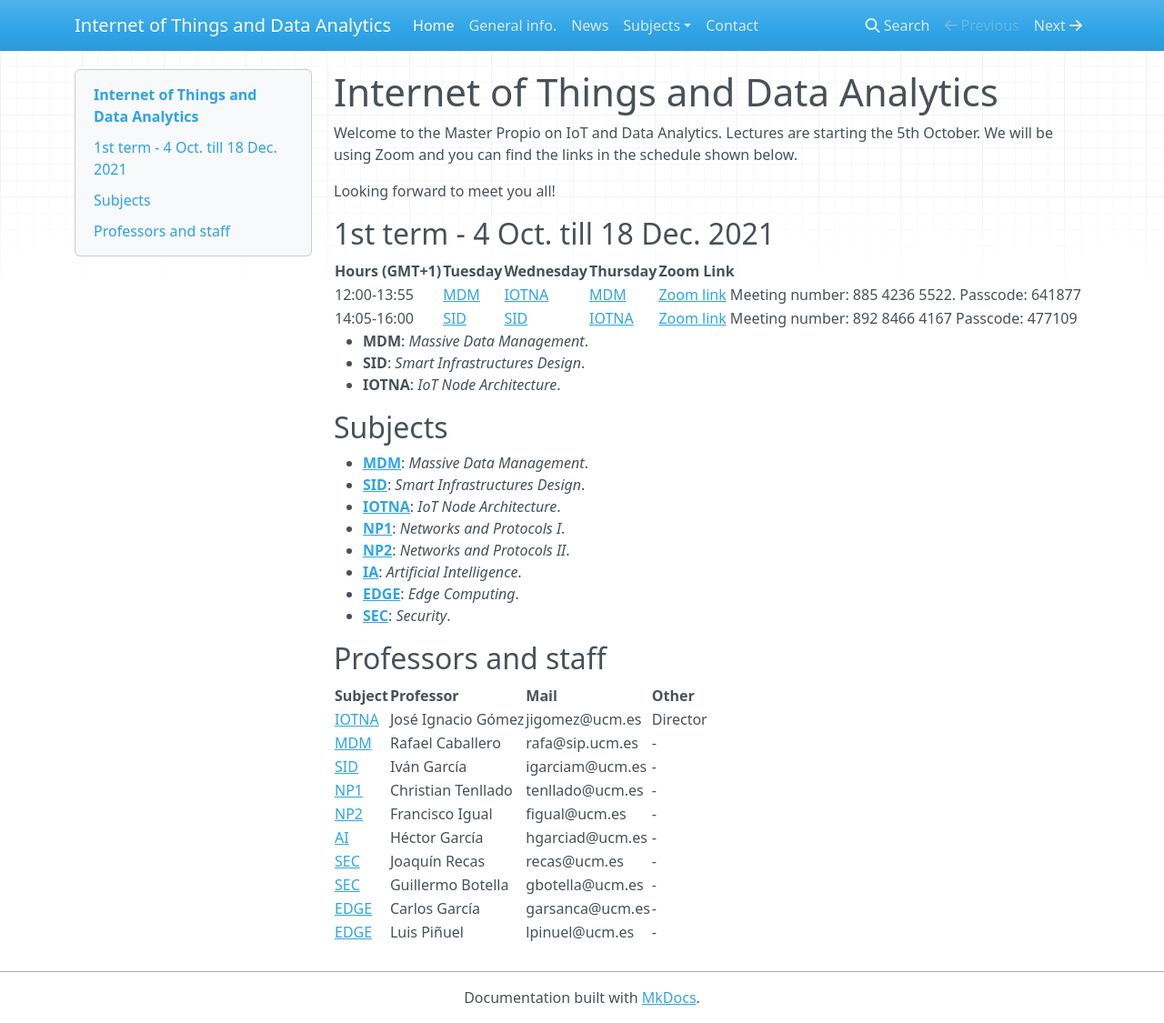
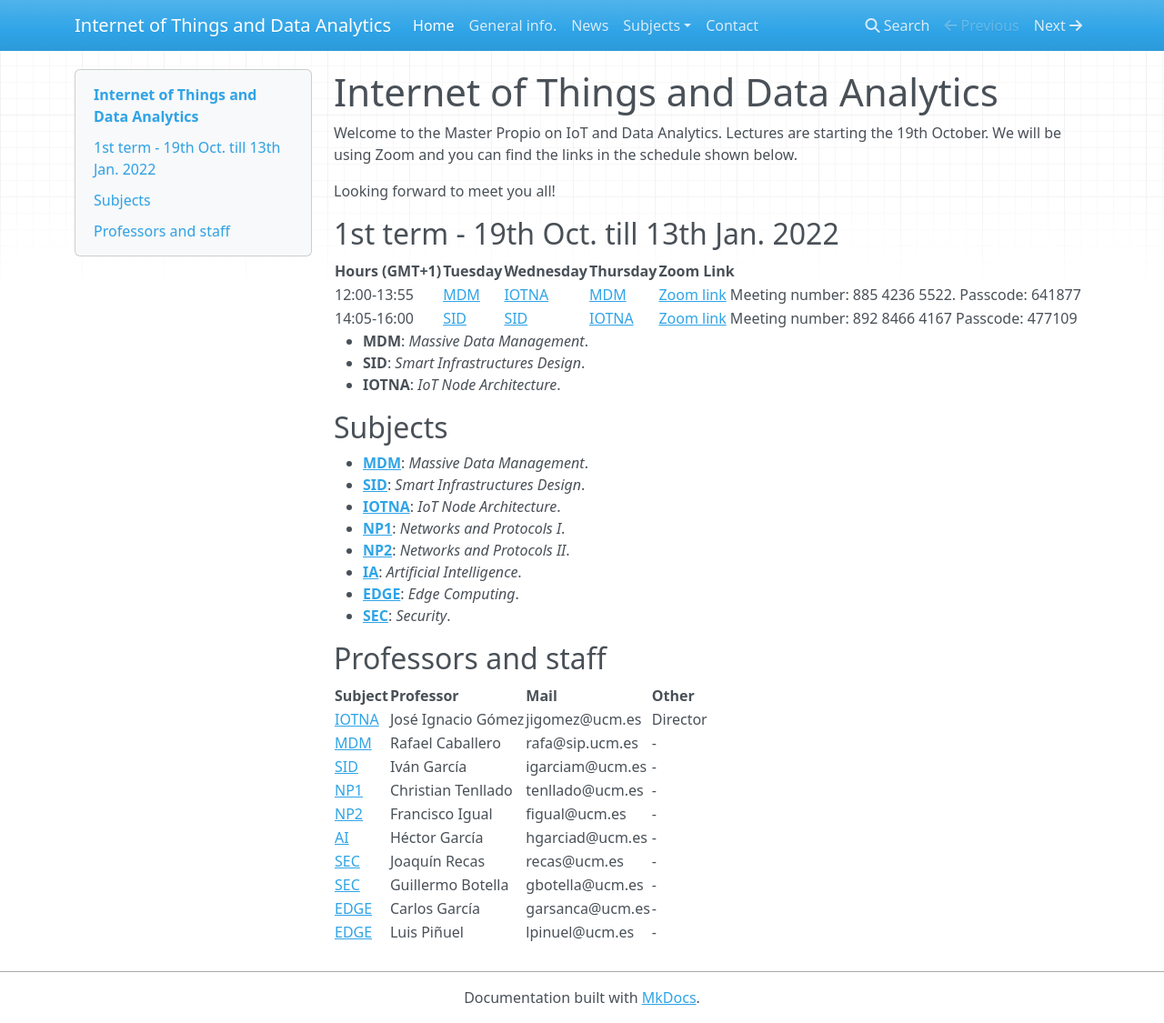
Before and after one commit to iot-da/iot-da.github.io, an MkDocs documentation site: the page built from docs/index.md, in a window 1280 px wide and 1125 px high. Shown: the whole window at 91% size. Built offline with MkDocs 1.6.1, drawn with Linux system fonts in a browser that asks for light colours; nearby versions of some CDN libraries.

Commit message:
Change schedule

```diff
--- a/docs/General/index.md
+++ b/docs/General/index.md
@@ -1,6 +1,6 @@
 # General information
 
-## **1st term** - 4 Oct. till 18 Dec.
+## **1st term** - 19th Oct. 2021  till  13th Jan 2022
 
 | Hours (GMT+1) | Tuesday | Wednesday | Thursday |
 |-------|---------|-----------|----------|
@@ -11,7 +11,7 @@
 * **SID**: *Smart Infrastructures Design*.
 * **IOTNA**: *IoT Node Architecture*.
 
-## **2nd term ** - 10 Jan. till 2 Apr.
+## **2nd term ** - 18th Jan. 2022 till 7th Apr. 2022
 
 | Hours (GMT+1) | Tuesday | Wednesday | Thursday |
 |-------|---------|-----------|----------|
--- a/docs/index.md
+++ b/docs/index.md
@@ -1,10 +1,10 @@
 # Internet of Things and Data Analytics
 
-Welcome to the Master Propio on IoT and Data Analytics. Lectures are starting the 5th October. We will be using Zoom and you can find the links in the schedule shown below.
+Welcome to the Master Propio on IoT and Data Analytics. Lectures are starting the 19th October. We will be using Zoom and you can find the links in the schedule shown below.
 
 Looking forward to meet you all!
 
-## **1st term** - 4 Oct. till 18 Dec. 2021
+## **1st term** - 19th Oct. till 13th Jan. 2022
 
 | Hours (GMT+1) | Tuesday | Wednesday | Thursday | Zoom Link |
 |-------|---------|-----------|----------|----------|
```
